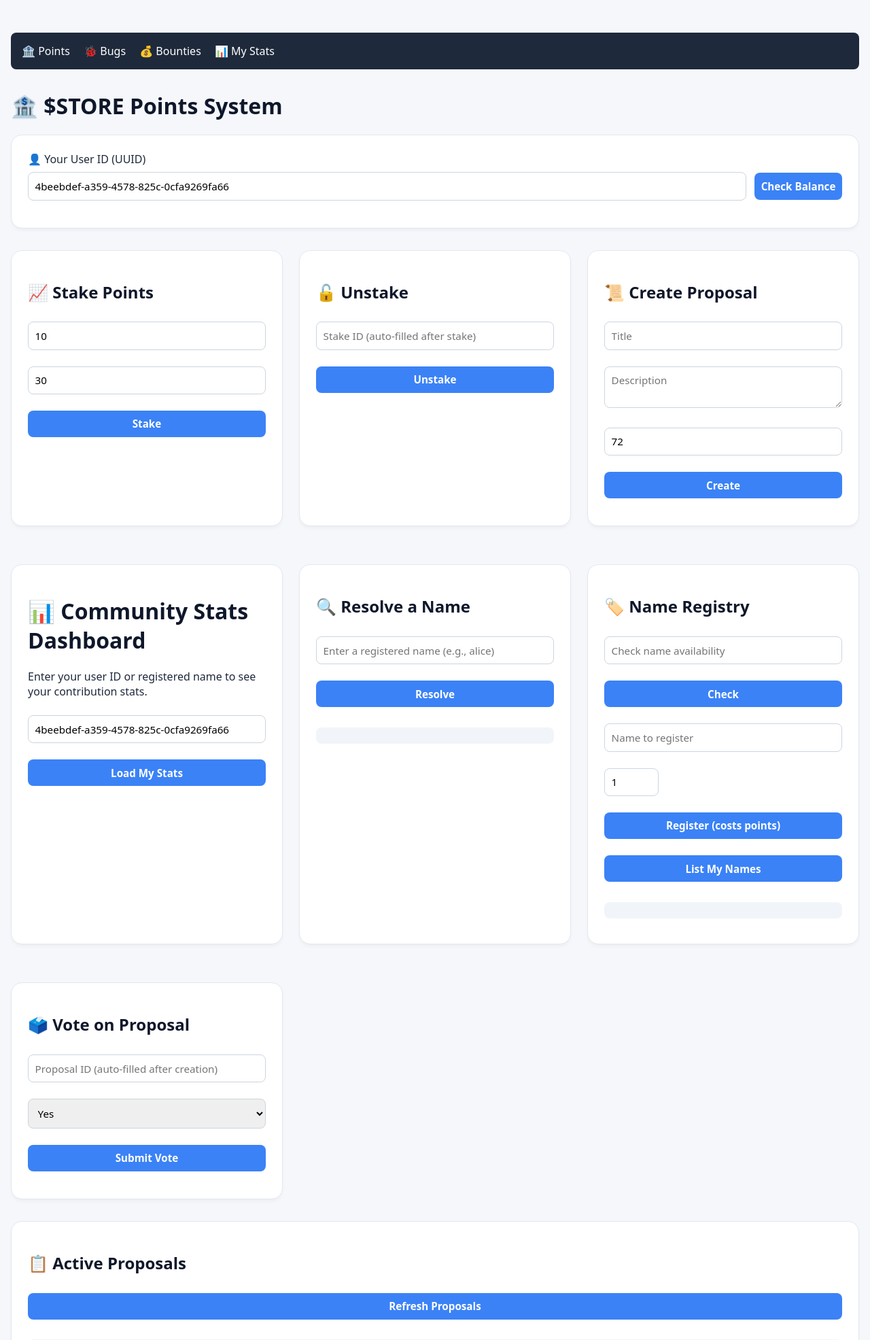
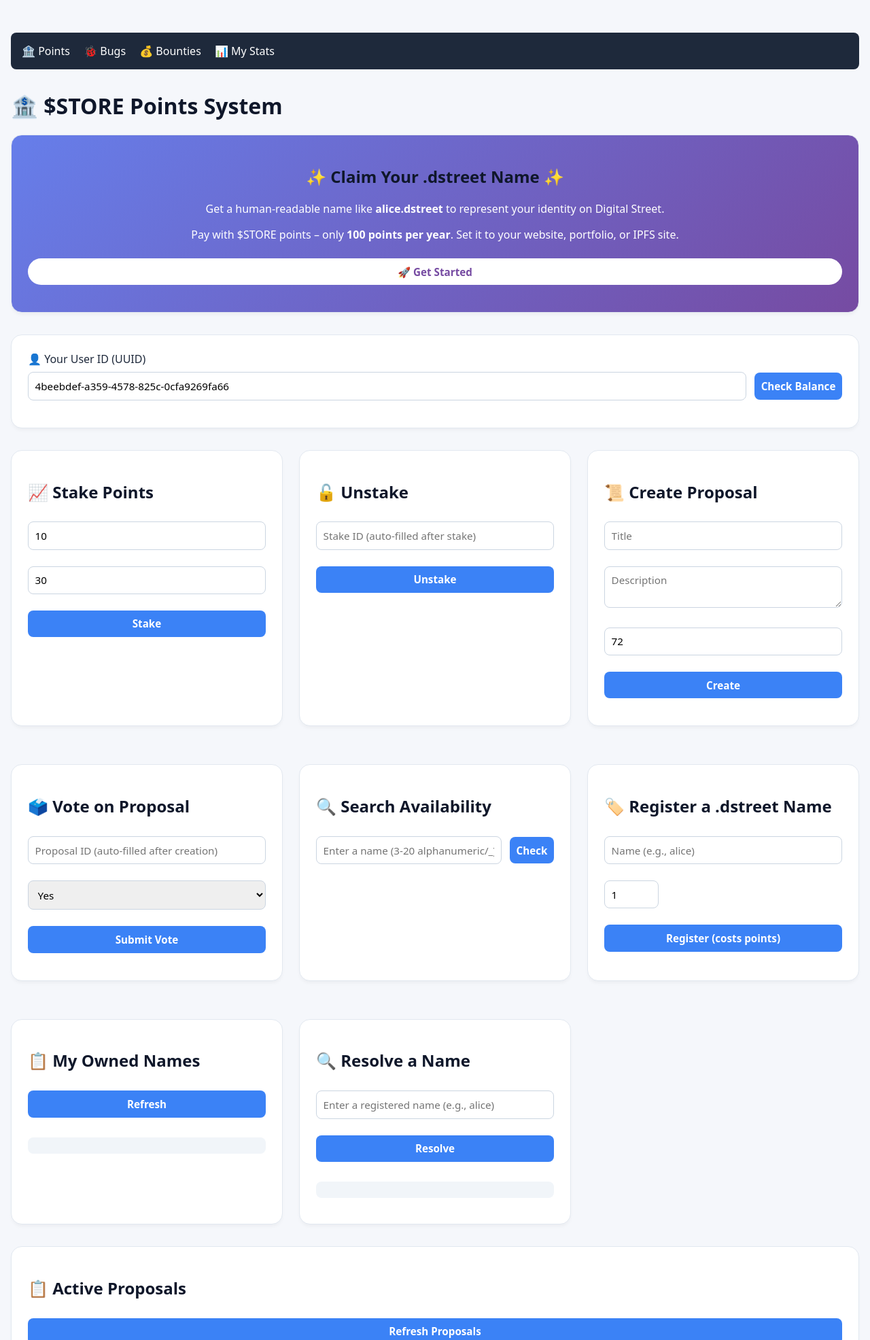
Before and after one commit to ondstreet/dstreet-points, a Flask app: page / in a window 1280 px wide. Shown: the top 1971 px of the page at 68% size. Run offline with Flask 3, Linux system fonts and the light colour scheme; data comes from the database, SQL or seed files in the repository; data that the repository does not hold is empty; parts of the project's set-up code (start-up, migrations or seed data) failed here and were passed over.

Commit message:
Update points_dashboard.html

```diff
--- a/templates/points_dashboard.html
+++ b/templates/points_dashboard.html
@@ -72,6 +72,18 @@
             border-radius: 0.4rem;
             font-size: 0.8rem;
         }
+        .stats-grid {
+            display: grid;
+            grid-template-columns: 1fr 1fr;
+            gap: 1rem;
+            margin-top: 1rem;
+        }
+        .stat {
+            background: #f1f5f9;
+            padding: 0.8rem;
+            border-radius: 0.5rem;
+            text-align: center;
+        }
     </style>
 </head>
 <body>
@@ -85,6 +97,15 @@
 
 <h1>🏦 $STORE Points System</h1>
 
+<!-- CTA Banner -->
+<div class="card" style="background: linear-gradient(135deg, #667eea 0%, #764ba2 100%); color: white; text-align: center;">
+    <h2>✨ Claim Your .dstreet Name ✨</h2>
+    <p>Get a human‑readable name like <strong>alice.dstreet</strong> to represent your identity on Digital Street.</p>
+    <p>Pay with $STORE points – only <strong>100 points per year</strong>. Set it to your website, portfolio, or IPFS site.</p>
+    <button onclick="focusRegisterName()" style="background: white; color: #764ba2; border: none; padding: 0.6rem 1.5rem; border-radius: 2rem; font-weight: bold; cursor: pointer;">🚀 Get Started</button>
+</div>
+
+<!-- User ID & Balance -->
 <div class="card">
     <label>👤 Your User ID (UUID)</label>
     <div class="inline-group">
@@ -94,6 +115,7 @@
     <div id="balanceDisplay" class="status"></div>
 </div>
 
+<!-- Main Grid -->
 <div class="grid">
     <!-- Stake -->
     <div class="card">
@@ -122,108 +144,6 @@
         <div id="proposalResult"></div>
     </div>
 
-
-    <!-- Inside the stats dashboard card, add a name input option -->
-    <div class="card">
-        <h1>📊 Community Stats Dashboard</h1>
-        <p>Enter your user ID or registered name to see your contribution stats.</p>
-        <input type="text" id="userId" placeholder="User ID or name (e.g., alice)" value="4beebdef-a359-4578-825c-0cfa9269fa66">
-        <button onclick="loadStats()">Load My Stats</button>
-        <div id="statsDisplay" style="margin-top: 1rem;"></div>
-    </div>
-
-    <!-- Resolver widget (new) -->
-    <div class="card">
-        <h2>🔍 Resolve a Name</h2>
-        <input type="text" id="resolveName" placeholder="Enter a registered name (e.g., alice)">
-        <button onclick="resolveName()">Resolve</button>
-        <pre id="resolveResult"></pre>
-    </div>
-
-    <script>
-        const API = '/api/community';
-        const POINTS_API = '/api/points';
-
-        async function loadStats() {
-            let identifier = document.getElementById('userId').value.trim();
-            if (!identifier) return alert('Please enter a user ID or name');
-            // If identifier is not a UUID, try to resolve it to a user_id
-            let userId = identifier;
-            if (!/^[0-9a-f]{8}-([0-9a-f]{4}-){3}[0-9a-f]{12}$/i.test(identifier)) {
-                // It's a name, resolve it
-                const res = await fetch(`${POINTS_API}/names/resolve/${identifier}`);
-                if (!res.ok) {
-                    document.getElementById('statsDisplay').innerHTML = `<p style="color:red;">Name not found or expired.</p>`;
-                    return;
-                }
-                const data = await res.json();
-                userId = data.owner_id;
-            }
-            const res = await fetch(`${API}/stats/${userId}`);
-            const data = await res.json();
-            if (res.ok) {
-                document.getElementById('statsDisplay').innerHTML = `
-                    <div class="stats-grid">
-                        <div class="stat"><strong>🐞 Bugs Reported</strong><br>${data.bugs_reported}</div>
-                        <div class="stat"><strong>✅ Bugs Fixed</strong><br>${data.bugs_fixed}</div>
-                        <div class="stat"><strong>💰 Bounties Claimed</strong><br>${data.bounties_claimed}</div>
-                        <div class="stat"><strong>🏆 Bounties Completed</strong><br>${data.bounties_completed}</div>
-                    </div>
-                    <div class="stat" style="margin-top: 1rem;">
-                        <strong>⭐ Reputation Score:</strong> ${data.reputation_score}<br>
-                        <strong>📈 Level:</strong> ${data.level}<br>
-                        <strong>🏅 Badges:</strong> ${data.badges || 'None'}
-                    </div>
-                `;
-            } else {
-                document.getElementById('statsDisplay').innerHTML = `<p style="color:red;">Error: ${data.error}</p>`;
-            }
-        }
-
-        async function resolveName() {
-            const name = document.getElementById('resolveName').value.trim();
-            if (!name) return alert('Enter a name');
-            const res = await fetch(`${POINTS_API}/names/resolve/${name}`);
-            const data = await res.json();
-            const pre = document.getElementById('resolveResult');
-            if (res.ok) {
-                pre.innerHTML = `Owner: ${data.owner_id}\nUsername: ${data.username || 'N/A'}\nExpires: ${new Date(data.expires_at).toLocaleDateString()}`;
-            } else {
-                pre.innerHTML = `Error: ${data.error}`;
-            }
-        }
-
-        // Also keep the original getUserId function for other widgets
-        function getUserId() {
-            return document.getElementById('userId').value.trim();
-        }
-
-        // Call loadStats on page load if you want
-        window.onload = () => {
-            // Optionally load stats for the default user
-            loadStats();
-        };
-    </script>
-
-    <div class="card">
-        <h2>🏷️ Name Registry</h2>
-        <div>
-            <input type="text" id="checkName" placeholder="Check name availability">
-            <button onclick="checkName()">Check</button>
-            <span id="availabilityResult"></span>
-        </div>
-        <div>
-            <input type="text" id="registerName" placeholder="Name to register">
-            <input type="number" id="registerYears" value="1" min="1" max="10" style="width:80px;">
-            <button onclick="registerName()">Register (costs points)</button>
-            <div id="registerResult"></div>
-        </div>
-        <div>
-            <button onclick="listMyNames()">List My Names</button>
-            <pre id="myNamesList"></pre>
-        </div>
-    </div>
-
     <!-- Vote -->
     <div class="card">
         <h2>🗳️ Vote on Proposal</h2>
@@ -235,68 +155,61 @@
         <button onclick="vote()">Submit Vote</button>
         <div id="voteResult"></div>
     </div>
+
+    <!-- Name Registry: Check Availability -->
+    <div class="card">
+        <h2>🔍 Search Availability</h2>
+        <div class="inline-group">
+            <input type="text" id="checkNameInput" placeholder="Enter a name (3-20 alphanumeric/_)">
+            <button onclick="checkAvailability()">Check</button>
+        </div>
+        <div id="availabilityResult"></div>
+    </div>
+
+    <!-- Name Registry: Register -->
+    <div class="card">
+        <h2>🏷️ Register a .dstreet Name</h2>
+        <input type="text" id="registerName" placeholder="Name (e.g., alice)">
+        <input type="number" id="registerYears" value="1" min="1" max="10" style="width:80px;">
+        <button onclick="registerName()">Register (costs points)</button>
+        <div id="registerResult"></div>
+    </div>
+
+    <!-- Name Registry: Owned Names -->
+    <div class="card">
+        <h2>📋 My Owned Names</h2>
+        <button onclick="listMyNames()">Refresh</button>
+        <pre id="myNamesList"></pre>
+    </div>
+
+    <!-- Name Registry: Resolver -->
+    <div class="card">
+        <h2>🔍 Resolve a Name</h2>
+        <input type="text" id="resolveName" placeholder="Enter a registered name (e.g., alice)">
+        <button onclick="resolveName()">Resolve</button>
+        <pre id="resolveResult"></pre>
+    </div>
 </div>
 
+<!-- Active Proposals -->
 <div class="card">
     <h2>📋 Active Proposals</h2>
     <button onclick="listProposals()">Refresh Proposals</button>
     <pre id="proposalsList">Click refresh to load proposals</pre>
 </div>
 
-
-<!-- Name Registry Widget -->
+<!-- User Stats (Community) -->
 <div class="card">
-    <h2>🏷️ Name Registry</h2>
-    <div>
-        <input type="text" id="checkName" placeholder="Check name availability">
-        <button onclick="checkName()">Check</button>
-        <span id="availabilityResult"></span>
-    </div>
-    <div>
-        <input type="text" id="registerName" placeholder="Name to register">
-        <input type="number" id="registerYears" value="1" min="1" max="10" style="width:80px;">
-        <button onclick="registerName()">Register (costs points)</button>
-        <div id="registerResult"></div>
-    </div>
-    <div>
-        <button onclick="listMyNames()">List My Names</button>
-        <pre id="myNamesList"></pre>
-    </div>
-</div>
-
-<div class="card">
-    <h2>📊 User Stats</h2>
+    <h2>📊 Community Stats</h2>
     <input type="text" id="statsUserId" placeholder="User ID or name (e.g., alice)">
     <button onclick="loadUserStats()">Load Stats</button>
     <div id="statsDisplay"></div>
 </div>
 
-<div class="card">
-    <h2>🔍 Check Name Availability</h2>
-    <div class="inline-group">
-        <input type="text" id="checkNameInput" placeholder="Enter a name (alphanumeric, 3-20 chars)">
-        <button onclick="checkAvailability()">Check</button>
-    </div>
-    <div id="availabilityResult"></div>
-</div>
-
-<div class="card" style="background: linear-gradient(135deg, #667eea 0%, #764ba2 100%); color: white;">
-    <h2>✨ Claim Your .dstreet Name ✨</h2>
-    <p>Get a human‑readable name (e.g., alice.dstreet) to represent your identity on Digital Street.</p>
-    <p>Pay with $STORE points – only 100 points per year. Set it to your website, portfolio, or IPFS site.</p>
-    <button onclick="document.getElementById('registerName').focus();" style="background: white; color: #764ba2;">Get Started</button>
-</div>
-
-<div class="card">
-    <h2>🔍 Search Availability</h2>
-    <div class="inline-group">
-        <input type="text" id="checkNameInput" placeholder="Enter a name (alphanumeric, 3-20 chars)">
-        <button onclick="checkAvailability()">Check</button>
-    </div>
-    <div id="availabilityResult"></div>
-</div>
-
 <script>
+    // --------------------------------------------------------------
+    // Points & Staking
+    // --------------------------------------------------------------
     const API_BASE = 'http://127.0.0.1:5000/api/points';
 
     function getUserId() {
@@ -316,7 +229,7 @@
                     <div>📅 Last claim: ${data.last_claim || 'never'}</div>
                 `;
             } else {
-                showError('balanceDisplay', data.error || 'Failed to fetch balance');
+                showError('balanceDisplay', data.error || 'Failed');
             }
         } catch (err) {
             showError('balanceDisplay', err.message);
@@ -327,9 +240,7 @@
         const userId = getUserId();
         const amount = parseFloat(document.getElementById('stakeAmount').value);
         const days = parseInt(document.getElementById('stakeDays').value);
-        if (!userId || isNaN(amount) || amount <= 0) {
-            return showError('stakeResult', 'Valid amount required');
-        }
+        if (!userId || isNaN(amount) || amount <= 0) return showError('stakeResult', 'Valid amount required');
         try {
             const res = await fetch(`${API_BASE}/stake`, {
                 method: 'POST',
@@ -344,7 +255,7 @@
                     html += `<div>🔑 Stake ID: <strong class="code-id">${data.stake_id}</strong></div>`;
                     document.getElementById('stakeId').value = data.stake_id;
                 } else {
-                    html += `<div class="error">⚠️ Warning: stake_id not returned by server. Update your /stake endpoint to include 'stake_id'.</div>`;
+                    html += `<div class="error">⚠️ Warning: stake_id not returned. Update /stake endpoint.</div>`;
                 }
                 document.getElementById('stakeResult').innerHTML = html;
                 fetchBalance();
@@ -433,44 +344,36 @@
             const res = await fetch(`${API_BASE}/governance/proposals`);
             const data = await res.json();
             if (res.ok) {
-                if (data.length === 0) {
-                    document.getElementById('proposalsList').innerText = 'No active proposals.';
-                } else {
-                    document.getElementById('proposalsList').innerHTML = JSON.stringify(data, null, 2);
-                }
+                if (data.length === 0) document.getElementById('proposalsList').innerText = 'No active proposals.';
+                else document.getElementById('proposalsList').innerHTML = JSON.stringify(data, null, 2);
             } else {
-                document.getElementById('proposalsList').innerText = 'Error loading proposals: ' + (data.error || 'Unknown');
+                document.getElementById('proposalsList').innerText = 'Error loading proposals';
             }
         } catch (err) {
             document.getElementById('proposalsList').innerText = err.message;
         }
     }
 
-    function showError(elementId, message) {
-        const el = document.getElementById(elementId);
-        el.innerHTML = `<div class="error">❌ ${message}</div>`;
-        setTimeout(() => {
-            if (el) el.innerHTML = '';
-        }, 4000);
-    }
-
-    async function checkName() {
-        const name = document.getElementById('checkName').value.trim();
+    // --------------------------------------------------------------
+    // Name Registry
+    // --------------------------------------------------------------
+    async function checkAvailability() {
+        const name = document.getElementById('checkNameInput').value.trim();
         if (!name) return;
         const res = await fetch(`/api/points/names/check/${name}`);
         const data = await res.json();
-        const span = document.getElementById('availabilityResult');
+        const div = document.getElementById('availabilityResult');
         if (res.ok && data.available) {
-            span.innerHTML = `✅ Available! Cost: ${data.cost_per_year} points/year`;
+            div.innerHTML = `<span class="success">✅ Available! Cost: ${data.cost_per_year} points/year</span>";
         } else if (res.ok && !data.available) {
-            span.innerHTML = `❌ Taken until ${new Date(data.expires_at).toLocaleDateString()}`;
+            div.innerHTML = `<span class="error">❌ Taken until ${new Date(data.expires_at).toLocaleDateString()}</span>`;
         } else {
-            span.innerHTML = `❌ Error: ${data.error}`;
+            div.innerHTML = `<span class="error">❌ ${data.error}</span>`;
         }
     }
 
     async function registerName() {
-        const userId = getUserId(); // reuse the function that gets the UUID from the input field
+        const userId = getUserId();
         const name = document.getElementById('registerName').value.trim();
         const years = parseInt(document.getElementById('registerYears').value);
         if (!name || !years) return alert('Name and years required');
@@ -485,7 +388,7 @@
             div.innerHTML = `<div class="success">✅ Registered "${name}" until ${new Date(data.expires_at).toLocaleDateString()}</div>`;
             document.getElementById('registerName').value = '';
             listMyNames();
-            fetchBalance(); // update balance (points deducted)
+            fetchBalance();
         } else {
             div.innerHTML = `<div class="error">❌ ${data.error}</div>`;
         }
@@ -503,30 +406,26 @@
         pre.innerHTML = names.map(n => `${n.name} (expires ${new Date(n.expires_at).toLocaleDateString()})`).join('\n');
     }
 
-
-    async function checkExpiringNames() {
-        const userId = getUserId();
-        const res = await fetch(`/api/points/names/owned/${userId}`);
-        const names = await res.json();
-        const expiring = names.filter(n => {
-            const expires = new Date(n.expires_at);
-            const daysLeft = (expires - new Date()) / (1000 * 3600 * 24);
-            return daysLeft <= 7 && daysLeft > 0;
-        });
-        if (expiring.length) {
-            const banner = document.createElement('div');
-            banner.className = 'card error';
-            banner.innerHTML = `<strong>⚠️ Your name(s) expire soon:</strong> ${expiring.map(n => n.name).join(', ')}. <a href="/community/dashboard">Renew now</a>.`;
-            document.body.prepend(banner);
+    async function resolveName() {
+        const name = document.getElementById('resolveName').value.trim();
+        if (!name) return alert('Enter a name');
+        const res = await fetch(`/api/points/names/resolve/${name}`);
+        const data = await res.json();
+        const pre = document.getElementById('resolveResult');
+        if (res.ok) {
+            pre.innerHTML = `Owner: ${data.owner_id}\nUsername: ${data.username || 'N/A'}\nExpires: ${new Date(data.expires_at).toLocaleDateString()}\nResource: ${data.resource || 'None'}`;
+        } else {
+            pre.innerHTML = `Error: ${data.error}`;
         }
     }
 
-
+    // --------------------------------------------------------------
+    // Community Stats (resolve UUID or name)
+    // --------------------------------------------------------------
     async function loadUserStats() {
         let identifier = document.getElementById('statsUserId').value.trim();
         if (!identifier) return;
         let userId = identifier;
-        // If not UUID, try to resolve
         if (!/^[0-9a-f]{8}-([0-9a-f]{4}-){3}[0-9a-f]{12}$/i.test(identifier)) {
             const res = await fetch(`/api/points/names/resolve/${identifier}`);
             if (!res.ok) {
@@ -540,36 +439,55 @@
         const data = await res.json();
         if (res.ok) {
             document.getElementById('statsDisplay').innerHTML = `
-                <p>Bugs reported: ${data.bugs_reported}</p>
-                <p>Bugs fixed: ${data.bugs_fixed}</p>
-                <p>Bounties claimed: ${data.bounties_claimed}</p>
-                <p>Bounties completed: ${data.bounties_completed}</p>
+                <div class="stats-grid">
+                    <div class="stat"><strong>🐞 Bugs Reported</strong><br>${data.bugs_reported}</div>
+                    <div class="stat"><strong>✅ Bugs Fixed</strong><br>${data.bugs_fixed}</div>
+                    <div class="stat"><strong>💰 Bounties Claimed</strong><br>${data.bounties_claimed}</div>
+                    <div class="stat"><strong>🏆 Bounties Completed</strong><br>${data.bounties_completed}</div>
+                </div>
+                <div class="stat" style="margin-top:1rem;">
+                    <strong>⭐ Reputation Score:</strong> ${data.reputation_score}<br>
+                    <strong>📈 Level:</strong> ${data.level}<br>
+                    <strong>🏅 Badges:</strong> ${data.badges || 'None'}
+                </div>
             `;
         } else {
             document.getElementById('statsDisplay').innerHTML = `<p class="error">${data.error}</p>`;
         }
     }
 
-    async function checkAvailability() {
-        const name = document.getElementById('checkNameInput').value.trim();
-        if (!name) return;
-        const res = await fetch(`/api/points/names/check/${name}`);
-        const data = await res.json();
-        const div = document.getElementById('availabilityResult');
-        if (res.ok && data.available) {
-            div.innerHTML = `<span class="success">✅ Available! Cost: ${data.cost_per_year} points/year</span>`;
-        } else if (res.ok && !data.available) {
-            div.innerHTML = `<span class="error">❌ Taken until ${new Date(data.expires_at).toLocaleDateString()}</span>`;
-        } else {
-            div.innerHTML = `<span class="error">❌ ${data.error}</span>`;
+    // Expiring names warning (optional)
+    async function checkExpiringNames() {
+        const userId = getUserId();
+        const res = await fetch(`/api/points/names/owned/${userId}`);
+        const names = await res.json();
+        const expiring = names.filter(n => {
+            const daysLeft = (new Date(n.expires_at) - new Date()) / (1000 * 3600 * 24);
+            return daysLeft <= 7 && daysLeft > 0;
+        });
+        if (expiring.length) {
+            const banner = document.createElement('div');
+            banner.className = 'card error';
+            banner.innerHTML = `<strong>⚠️ Your name(s) expire soon:</strong> ${expiring.map(n => n.name).join(', ')}. <a href="/community/dashboard">Renew now</a>.`;
+            document.body.prepend(banner);
         }
     }
 
+    function focusRegisterName() {
+        document.getElementById('registerName').focus();
+    }
 
-    // Load balance and proposals on page load
+    function showError(elementId, message) {
+        const el = document.getElementById(elementId);
+        el.innerHTML = `<div class="error">❌ ${message}</div>`;
+        setTimeout(() => { if (el) el.innerHTML = ''; }, 4000);
+    }
+
+    // Load data on page load
     window.onload = () => {
         fetchBalance();
         listProposals();
+        checkExpiringNames();
     };
 </script>
 </body>
```
